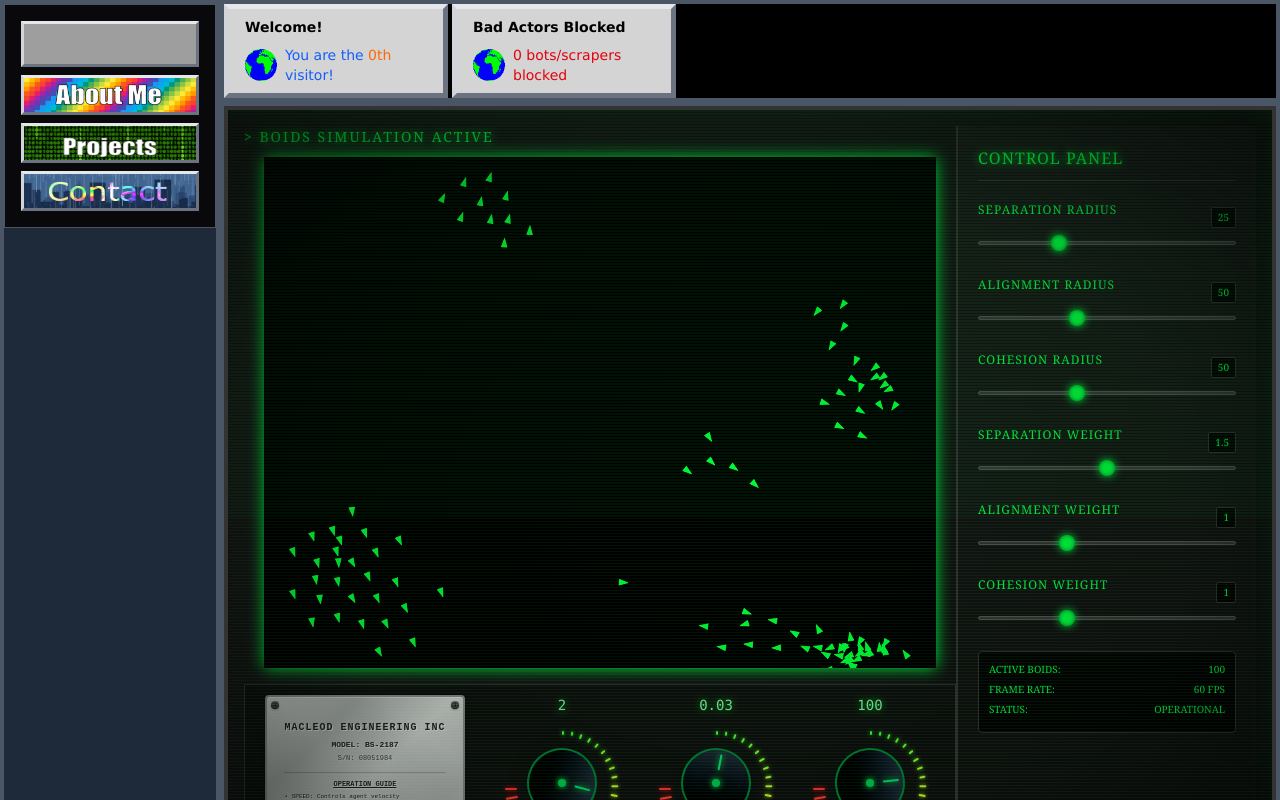
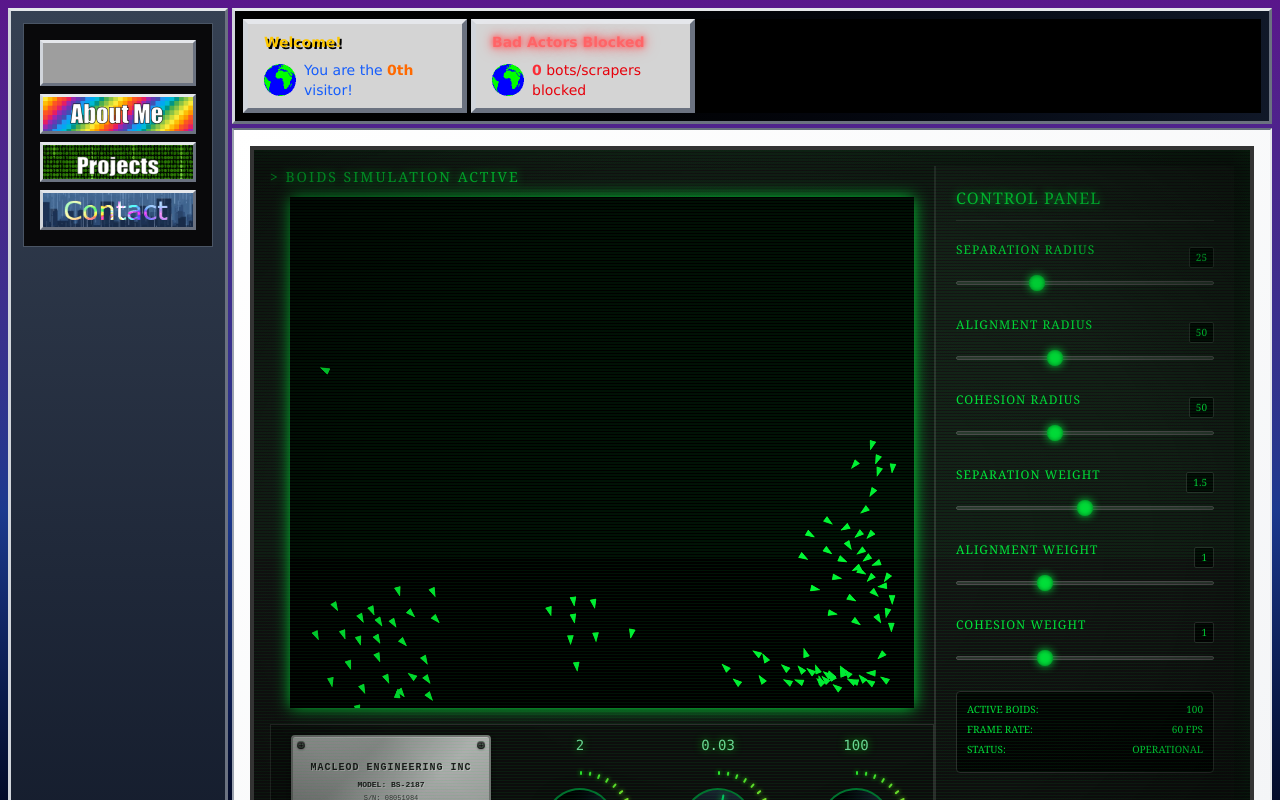
Before and after one commit to ethanmacleod/portfolio, a SvelteKit app: page /boids in a window 1280 px wide. Shown: the top 800 px of the page. Built offline with nearby package versions, Linux system fonts and the light colour scheme; no server answers; the database is empty; grey boxes are pictures that could not be loaded.

Commit message:
feat: fix layout style

```diff
--- a/src/app.css
+++ b/src/app.css
@@ -12,11 +12,61 @@
 		border-bottom-color: #6b7280;
 		border-left-color: #d1d5db;
 	}
+
+	.bevel-inset {
+		border-width: 2px;
+		border-style: solid;
+		border-top-color: #6b7280;
+		border-right-color: #e5e7eb;
+		border-bottom-color: #e5e7eb;
+		border-left-color: #9ca3af;
+	}
+
+	.retro-text-shadow {
+		text-shadow: 2px 2px 0px #000000;
+	}
+
+	.neon-glow {
+		text-shadow:
+			0 0 5px currentColor,
+			0 0 10px currentColor,
+			0 0 15px currentColor;
+	}
+
 	.comic-font {
 		font-family: 'Comic Neue', 'Comic Sans MS', cursive;
 	}
+
 	.scroll-text {
-		animation: scroll-horizontal 15s linear infinite;
+		animation: scroll-horizontal 10s linear infinite;
+		display: inline-block;
+	}
+
+	.blink {
+		animation: blink 1s linear infinite;
+	}
+
+	.rainbow-text {
+		background: linear-gradient(
+			45deg,
+			#ff0000,
+			#ff8000,
+			#ffff00,
+			#80ff00,
+			#00ff00,
+			#00ff80,
+			#00ffff,
+			#0080ff,
+			#0000ff,
+			#8000ff,
+			#ff00ff,
+			#ff0080
+		);
+		background-size: 400% 400%;
+		-webkit-background-clip: text;
+		background-clip: text;
+		-webkit-text-fill-color: transparent;
+		animation: rainbow 3s ease infinite;
 	}
 }
 
@@ -29,6 +79,29 @@
 			transform: translateX(-100%);
 		}
 	}
+
+	@keyframes blink {
+		0%,
+		50% {
+			opacity: 1;
+		}
+		51%,
+		100% {
+			opacity: 0;
+		}
+	}
+
+	@keyframes rainbow {
+		0% {
+			background-position: 0% 50%;
+		}
+		50% {
+			background-position: 100% 50%;
+		}
+		100% {
+			background-position: 0% 50%;
+		}
+	}
 }
 
 body {
--- a/src/lib/components/nav/header.svelte
+++ b/src/lib/components/nav/header.svelte
@@ -12,20 +12,22 @@
 
 <header class="flex gap-1 bg-black">
 	<RetroDiv>
-		<span class="mb-2 text-left text-sm font-bold">Welcome!</span>
+		<span class="mb-2 text-left text-sm font-bold retro-text-shadow text-yellow-400">Welcome!</span>
 		<div class="flex items-center gap-2">
 			<img src="/gifs/globe.gif" alt="Globe Icon" class="h-8 w-8" />
 			<span class="text-sm text-blue-600">
-				You are the <span class="text-orange-500">{numberWithOrdinal(analytics.totalViews)}</span> visitor!
+				You are the <span class="blink text-orange-500 font-bold">{numberWithOrdinal(analytics.totalViews)}</span> visitor!
 			</span>
 		</div>
 	</RetroDiv>
 
 	<RetroDiv>
-		<span class="mb-2 text-left text-sm font-bold">Bad Actors Blocked</span>
+		<span class="mb-2 text-left text-sm font-bold neon-glow text-red-400">Bad Actors Blocked</span>
 		<div class="flex items-center gap-2">
 			<img src="/gifs/globe.gif" alt="Warning Icon" class="h-8 w-8" />
-			<span class="text-sm text-red-600">{analytics.badActors} bots/scrapers blocked</span>
+			<span class="text-sm text-red-600">
+				<span class="font-bold text-red-500">{analytics.badActors}</span> bots/scrapers blocked
+			</span>
 		</div>
 	</RetroDiv>
 </header>
--- a/src/routes/+layout.svelte
+++ b/src/routes/+layout.svelte
@@ -7,20 +7,28 @@
 	export let data: LayoutData;
 </script>
 
-<div class="grid min-h-screen grid-cols-[220px_1fr] grid-rows-[auto_1fr_auto] font-serif">
-	<aside class="row-span-2 border-4 border-gray-600 bg-gray-800 text-white">
+<div
+	class="grid min-h-screen grid-cols-[220px_1fr] grid-rows-[auto_1fr_auto] gap-1 bg-gradient-to-b from-purple-900 via-blue-900 to-black p-2 font-serif"
+>
+	<aside class="bevel-button row-span-2 bg-gradient-to-b from-gray-700 to-gray-900 p-3 text-white">
 		<LeftNav />
 	</aside>
 
-	<header class="border-4 border-gray-600 bg-black text-white">
+	<header class="bevel-button bg-gradient-to-r from-black to-gray-900 p-2 text-white">
 		<Header analytics={data.analytics} />
 	</header>
 
-	<main class="overflow-auto border-4 border-gray-600">
+	<main class="bevel-inset overflow-auto bg-gradient-to-br from-white to-gray-100 p-4">
 		<slot />
 	</main>
 
-	<footer class="col-span-2 border-4 border-gray-600 bg-gray-900 p-4 text-center text-white">
-		Footer content
+	<footer
+		class="bevel-button col-span-2 overflow-hidden bg-gradient-to-t from-gray-900 to-gray-700 p-2 text-center text-white"
+	>
+		<div class="scroll-text whitespace-nowrap">
+			<span class="neon-glow text-cyan-400"
+				>★ Welcome! Last updated: {new Date().toLocaleDateString()} Thanks for visiting! ★</span
+			>
+		</div>
 	</footer>
 </div>
```
